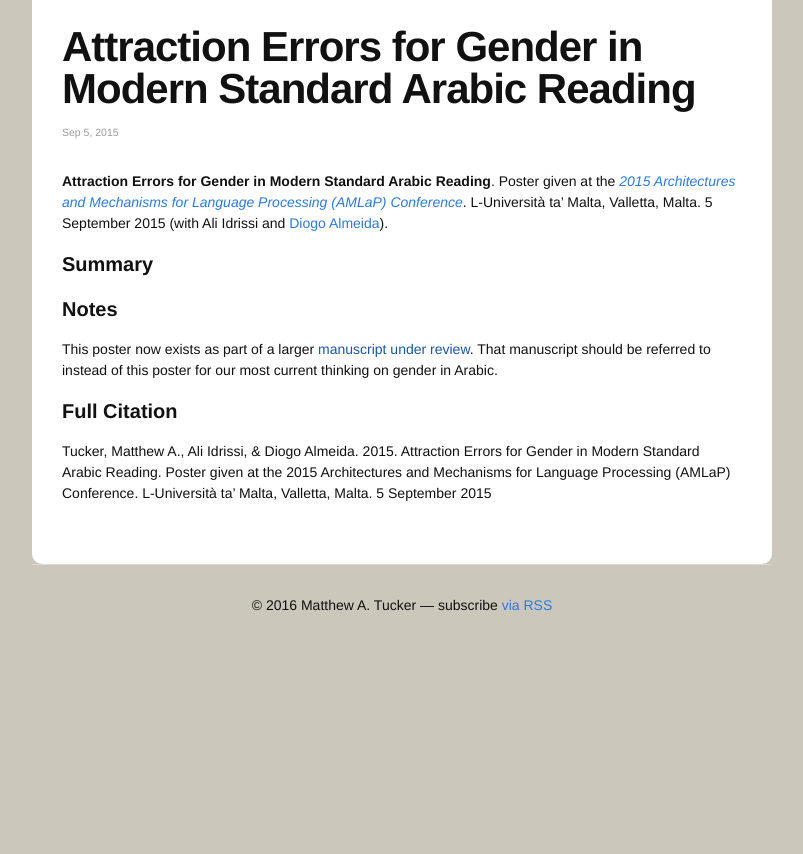
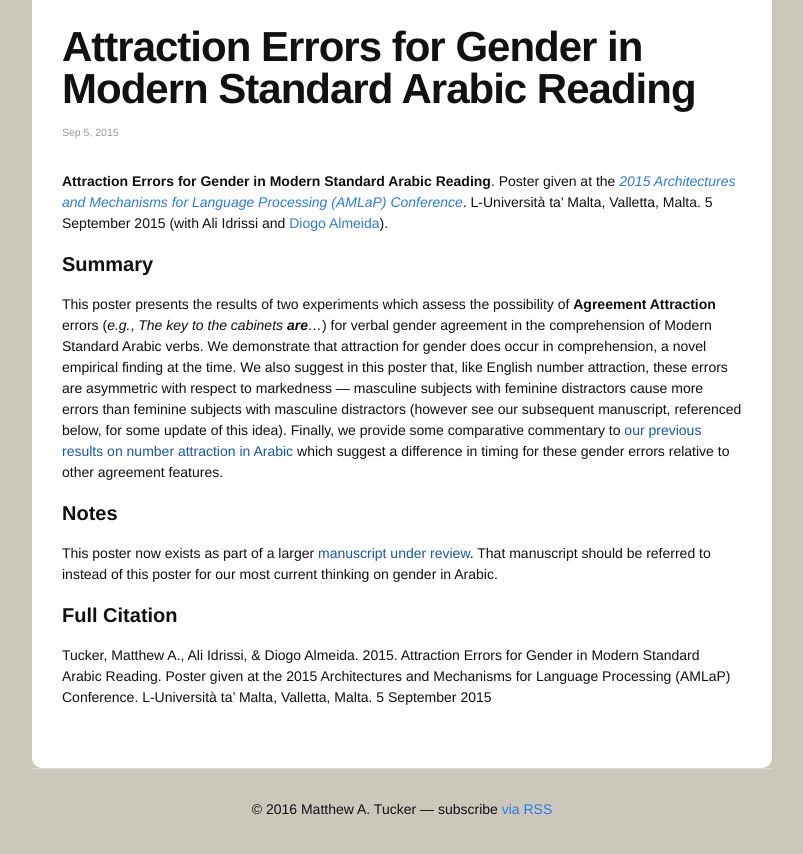
Before and after one commit to matthew-tucker/matthew-tucker.github.io, a Jekyll site: the page built from _posts/unpublished/2015-09-05-AMLaP-SPR-Poster-Tucker.md, in a window 1280 px wide, cut to the strip 354-1219 px from the top of the page. Shown: the top 854 px of the strip, without its empty margins (238-1041 px from the left). Built offline with Jekyll 4.4.1, drawn with Linux system fonts in a browser that asks for light colours; before the commit the page ends 1015 px from its top, so only the background shows below that.

Commit message:
finish summaries for prepubs, tweak jquery for pub lists

```diff
--- a/_posts/unpublished/2015-09-05-AMLaP-SPR-Poster-Tucker.md
+++ b/_posts/unpublished/2015-09-05-AMLaP-SPR-Poster-Tucker.md
@@ -12,6 +12,8 @@ loc: amlap-2015-tucker-idrissi-almeida.pdf
 
 #### Summary
 
+This poster presents the results of two experiments which assess the possibility of **Agreement Attraction** errors (_e.g._, _The key to the cabinets **are**..._) for verbal gender agreement in the comprehension of Modern Standard Arabic verbs. We demonstrate that attraction for gender does occur in comprehension, a novel empirical finding at the time. We also suggest in this poster that, like English number attraction, these errors are asymmetric with respect to markedness &mdash; masculine subjects with feminine distractors cause more errors than feminine subjects with masculine distractors (however see our subsequent manuscript, referenced below, for some update of this idea). Finally, we provide some comparative commentary to [our previous results on number attraction in Arabic]() which suggest a difference in timing for these gender errors relative to other agreement features.
+
 
 #### Notes
 
--- a/index.html
+++ b/index.html
@@ -8,6 +8,8 @@ layout: default
   <h1 class="page-heading">Welcome!</h1>
 
   <p class="post-content">My name is Matt Tucker, and I am an Assistant Professor of Linguistics at Oakland University in Rochester, MI. My research focuses on syntactic theory &mdash; both experimental and formal &mdash; as well as the Semitic languages (esp. Arabic and Maltese). I also blog a bit about language and fencing.</p>
+
+  <p class="post-content">(This website makes some use of Arabic and Maltese fonts. Maltese is usually fine for most modern operating systems, but if you see boxes or gibberish, you likely need <a href="https://en.wikipedia.org/wiki/Help:Arabic" target="_blank">support for Arabic text</a>).</p>
 
 <!--  <ul class="post-list">
     {% for post in site.posts %}
--- a/js/mt_jquery.js
+++ b/js/mt_jquery.js
@@ -39,7 +39,11 @@
   });
 })(jQuery);
 
+// document ready hooks
 $(document).ready(function() {
+
+	// keep the scroll bar on top
+	// we also make it slightly translucent
 	$(document).scroll(function () {
 		var scroll = $(this).scrollTop();
         var topDist = $(".img-banner").position();
@@ -49,16 +53,28 @@ $(document).ready(function() {
             $('.site-nav').removeClass("nav-fixed");
         }
     });
-});
 
-$(document).ready(function() {
+	// change thet banner on reload randomly
+	// this calls the loadBanner() method from above
 	$('.img-banner').loadBanner({
 		path: '/files/images/',
 		altTag: '',
 		fadeIntime: 0,
-	TheImages: ['central-valley.jpg', 'golden-gate.jpg', 'niagra.jpg', 'qp1.jpg', 'seals.jpg', 'khatim.jpg','omm-alla.jpg',
-			    'statistics-malaria.jpg', 'yorkshire.jpg', 'stormtrooper.jpg', 'pool.jpg']});
+		TheImages: ['central-valley.jpg', 'golden-gate.jpg', 'niagra.jpg', 'qp1.jpg',
+					'seals.jpg', 'khatim.jpg','omm-alla.jpg', 'statistics-malaria.jpg',
+					'yorkshire.jpg', 'stormtrooper.jpg', 'pool.jpg']});
 
+	// show and hide more information for academic publication lines
 	$(".show-abs").on("click", function(){
-		$(this).next().toggle(duration=500, easing="linear")});
+		$(this).next().slideToggle(duration=500, function() {
+			if ($(this).prev().html() === "more") {
+				$(this).prev().html("less");
+			} else {
+				$(this).prev().html("more");
+			}
+	})});
+
+	// make sure links in the pubs list open in a new window/tab so that
+	// pdf/external requests don't direct the user away from the website
+	$("ul.pubs-list a[href^='http://']").attr("target","_blank");
 });
--- a/recents/index.html
+++ b/recents/index.html
@@ -8,7 +8,7 @@ title:  "Prepubs"
 
 	<h2>Handouts</h2>
 
-	<ul>
+	<ul class="pubs-list" id="handouts">
 		{% for post in site.categories.handouts %}
 			<li>{{ post.excerpt | remove: '<p>' | remove: '</p>' }} [<a href="/files/prepubs/{{post.loc}}" target="_blank">pdf</a>] [<span class="show-abs">more</span>]
 				<div class="more-details-ac">{{ post.content | remove: post.excerpt }}</div>
@@ -17,7 +17,7 @@ title:  "Prepubs"
 	</ul>
 
 	<h2>Posters</h2>
-	<ul>
+	<ul class="pubs-list" id="posters">
 		{% for post in site.categories.posters %}
 			<li>{{ post.excerpt | remove: '<p>' | remove: '</p>' }} [<a href="/files/prepubs/{{post.loc}}" target="_blank">pdf</a>] [<span class="show-abs">more</span>]
 				<div class="more-details-ac">{{ post.content | remove: post.excerpt }}</div>
```
Also changed, not shown: _posts/unpublished/2014-08-29-SNL-Poster-Tucker.md (+2 -0 lines), Gemfile.lock. Lines whose indentation alone changed are shown as unchanged.
